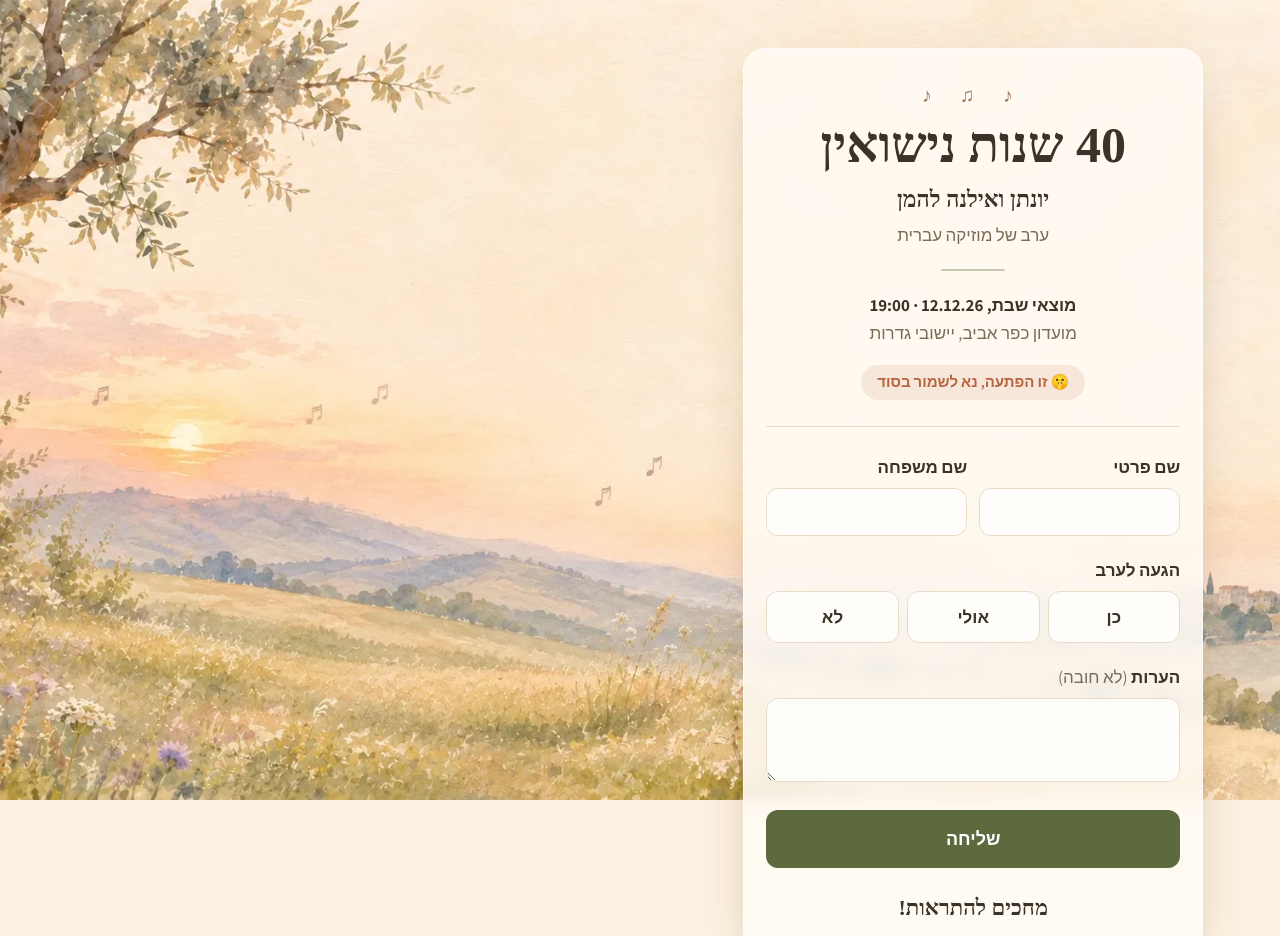
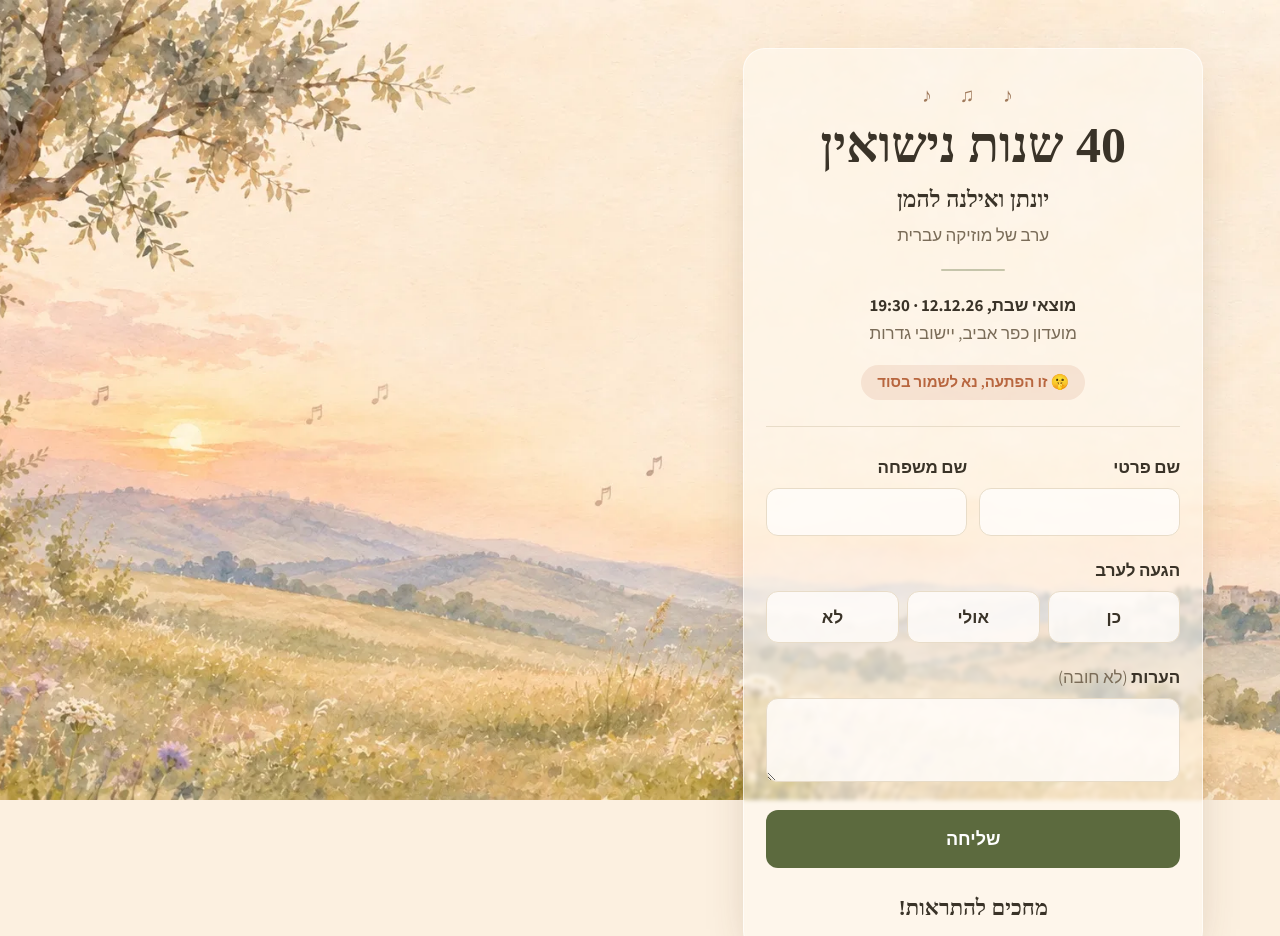
Before and after one commit to hilehman/rsvp-40, a plain HTML site: page index.html in a window 1280 px wide. Shown: the top 936 px of the page. Drawn offline with Linux system fonts and the light colour scheme; a web font is replaced by a local one.

Commit message:
Make the card more transparent and move the start time to 19:30
Co-Authored-By: Claude Opus 5.5 <noreply@anthropic.com>

```diff
--- a/index.html
+++ b/index.html
@@ -4,9 +4,9 @@
   <meta charset="utf-8">
   <meta name="viewport" content="width=device-width, initial-scale=1">
   <title>אישור הגעה – 40 שנות נישואין</title>
-  <meta name="description" content="ערב שירים לכבוד 40 שנות הנישואין של יונתן ואילנה להמן · מוצאי שבת 12.12.26 · 19:00 · מועדון כפר אביב">
+  <meta name="description" content="ערב שירים לכבוד 40 שנות הנישואין של יונתן ואילנה להמן · מוצאי שבת 12.12.26 · 19:30 · מועדון כפר אביב">
   <meta property="og:title" content="40 שנות נישואין – יונתן ואילנה להמן">
-  <meta property="og:description" content="ערב של מוזיקה עברית · מוצאי שבת 12.12.26 · 19:00 · אישור הגעה">
+  <meta property="og:description" content="ערב של מוזיקה עברית · מוצאי שבת 12.12.26 · 19:30 · אישור הגעה">
   <meta property="og:type" content="website">
   <meta property="og:image" content="https://hilehman.github.io/rsvp-40/og.jpg">
   <meta name="theme-color" content="#fcf0e0">
@@ -20,7 +20,7 @@
       --ink: #3a3328;
       --muted: #7a6c58;
       --line: #e8dcc8;
-      --field: #fffdf9;
+      --field: rgba(255, 253, 249, .85);
       --accent: #5c6a3e;
       --accent-soft: rgba(92, 106, 62, .16);
       --sunset: #b8663f;
@@ -54,10 +54,10 @@
       padding-top: 30vh;
     }
     .sheet {
-      background: rgba(255, 251, 244, .88);
-      -webkit-backdrop-filter: blur(8px);
-      backdrop-filter: blur(8px);
-      border: 1px solid rgba(255, 255, 255, .7);
+      background: rgba(255, 251, 244, .55);
+      -webkit-backdrop-filter: blur(2px);
+      backdrop-filter: blur(2px);
+      border: 1px solid rgba(255, 255, 255, .6);
       border-radius: 22px;
       box-shadow: 0 18px 50px -24px rgba(90, 60, 30, .45);
       padding: 30px 22px 26px;
@@ -233,7 +233,7 @@
       <p class="tagline">ערב של מוזיקה עברית</p>
       <span class="leaf" aria-hidden="true"></span>
       <div class="details">
-        <div><strong>מוצאי שבת, 12.12.26 · 19:00</strong></div>
+        <div><strong>מוצאי שבת, 12.12.26 · 19:30</strong></div>
         <div class="place">מועדון כפר אביב, יישובי גדרות</div>
       </div>
       <div class="surprise">🤫 זו הפתעה, נא לשמור בסוד</div>
```
